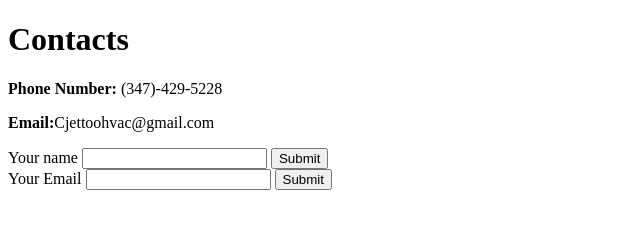
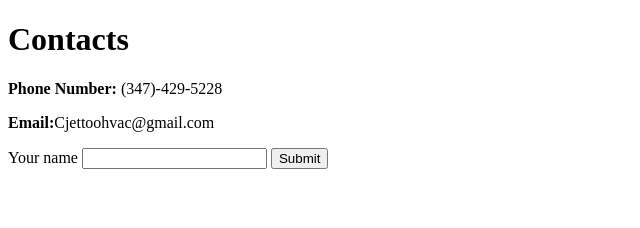
Before and after one commit to Christopher-Jettoo/cv, a plain HTML site: page Contacts.html in a window 1280 px wide. Shown: the whole page, without its empty margins (0-640 px from the left). Drawn offline with Linux system fonts and the light colour scheme.

Commit message:
Update Contacts.html

```diff
--- a/Contacts.html
+++ b/Contacts.html
@@ -10,13 +10,11 @@
   <h1>Contacts</h1>
   <p><strong>Phone Number:</strong> (347)-429-5228</p>
   <p><strong>Email:</strong>Cjettoohvac@gmail.com</p>
-  <form class="" action="Contacts.html" method="post">
+  <form class="" action="index.html" method="post">
   <label for="">Your name</label>
 <input type="text">
 <input type="Submit"> <br>
-<label for="email">Your Email</label>
-<input type="email">
-<input type="submit">
+
   </form>
 
 </body>
```
